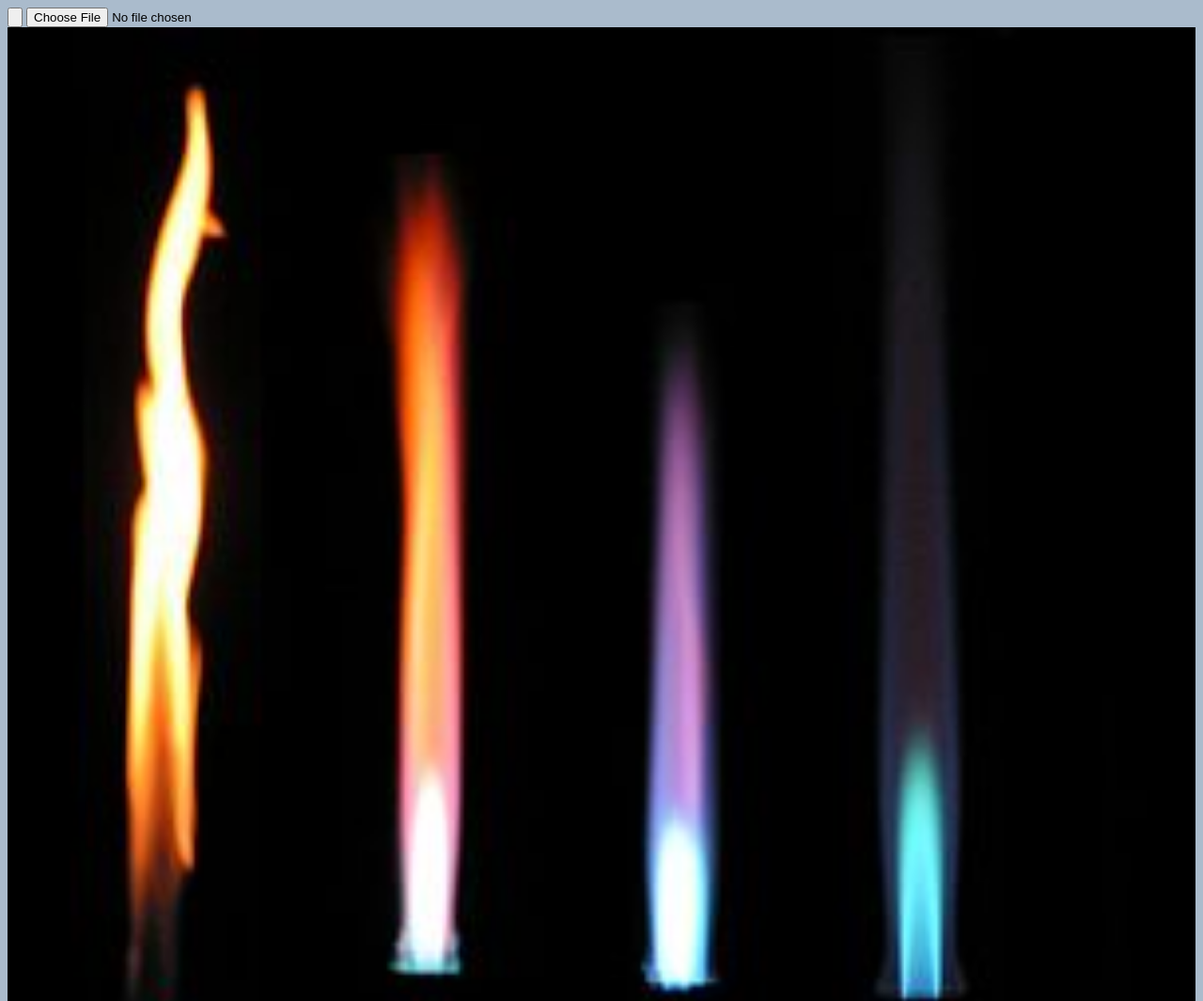
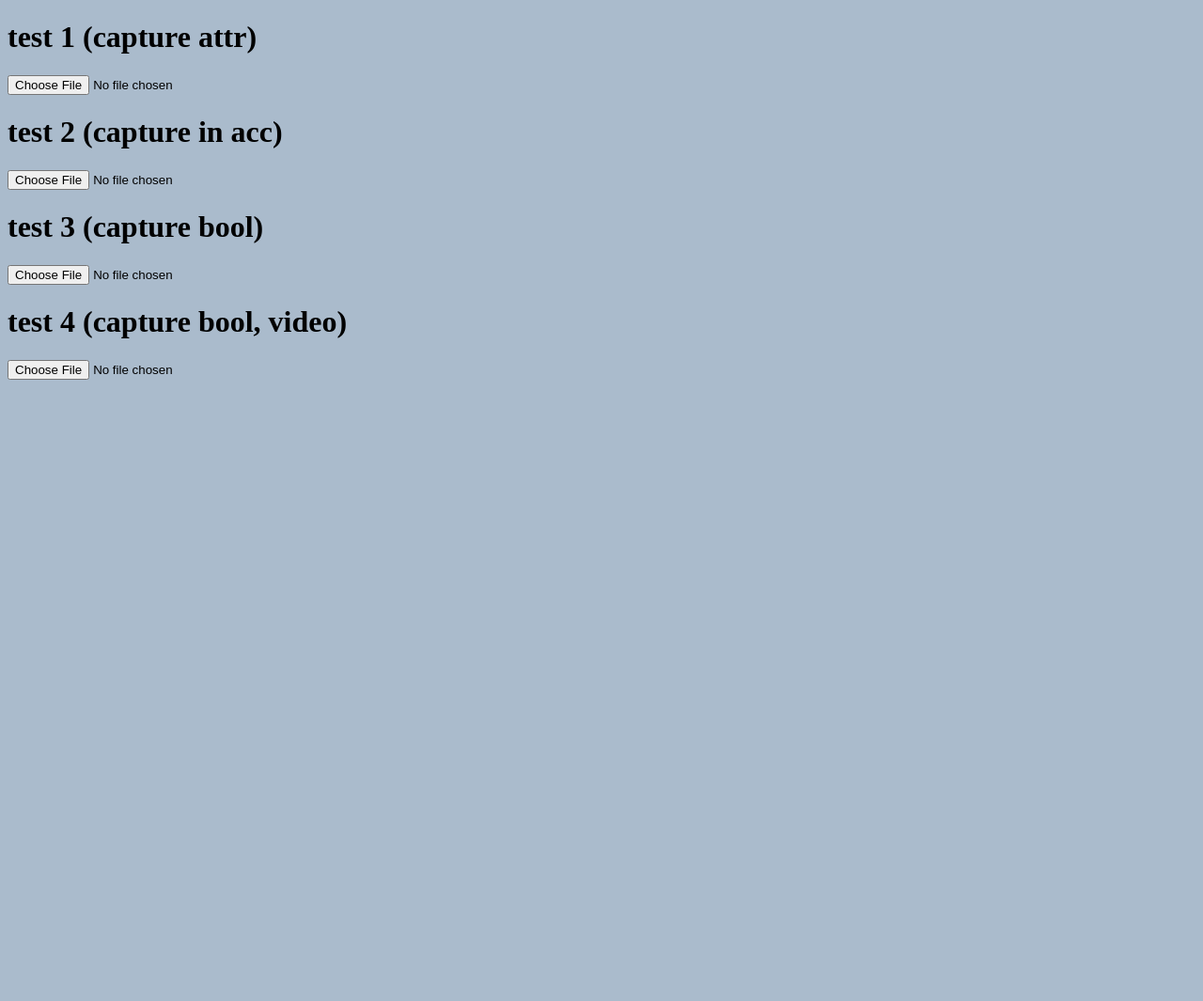
Before and after one commit to glayn2bukman/pyro, a plain HTML site: page index.html in a window 1280 px wide. Shown: the top 1065 px of the page at 94% size. After the commit the page ends 800 px from the top, so only its background shows below. Drawn offline with Linux system fonts and the light colour scheme.

Commit message:
Add files via upload

```diff
--- a/config.xml
+++ b/config.xml
@@ -28,7 +28,5 @@
 
     <plugin name="cordova-plugin-whitelist" />
 
-    <!-- plugins to add custom permisions -->
-    <plugin name="cordova-plugin-camera" />
 
 </widget>
--- a/index.html
+++ b/index.html
@@ -18,9 +18,25 @@
     </head>
 
     <body>
-        <input type="button" id="testbtn" />
-        <input type="file" accept=".png, .PNG, .JPG, .jpg, .JPEG, .jpeg" onchange="changeImage(this);">
+        <!--
+            <input type="file" accept=".png, .PNG, .JPG, .jpg, .JPEG, .jpeg" onchange="changeImage(this);">
+        <input type="file" capture="camera" accept=".png, .PNG, .JPG, .jpg, .JPEG, .jpeg" onchange="changeImage(this);">
         <img id="img" src="data/color.png" alt="" onclick="clicked(event);"/>
+        -->
+
+        <h1>test 1 (capture attr)</h1>
+        <input type="file" capture="camera" accept="image/*">
+
+        <h1>test 2 (capture in acc)</h1>
+        <input type="file" accept="image/*;capture=camera">
+
+        <h1>test 3 (capture bool)</h1>
+        <input type="file" accept="image/*" capture>
+
+        <h1>test 4 (capture bool, video)</h1>
+        <input type="file" accept="video/*" capture>
+
+
     </body>
 
 </html>
```
